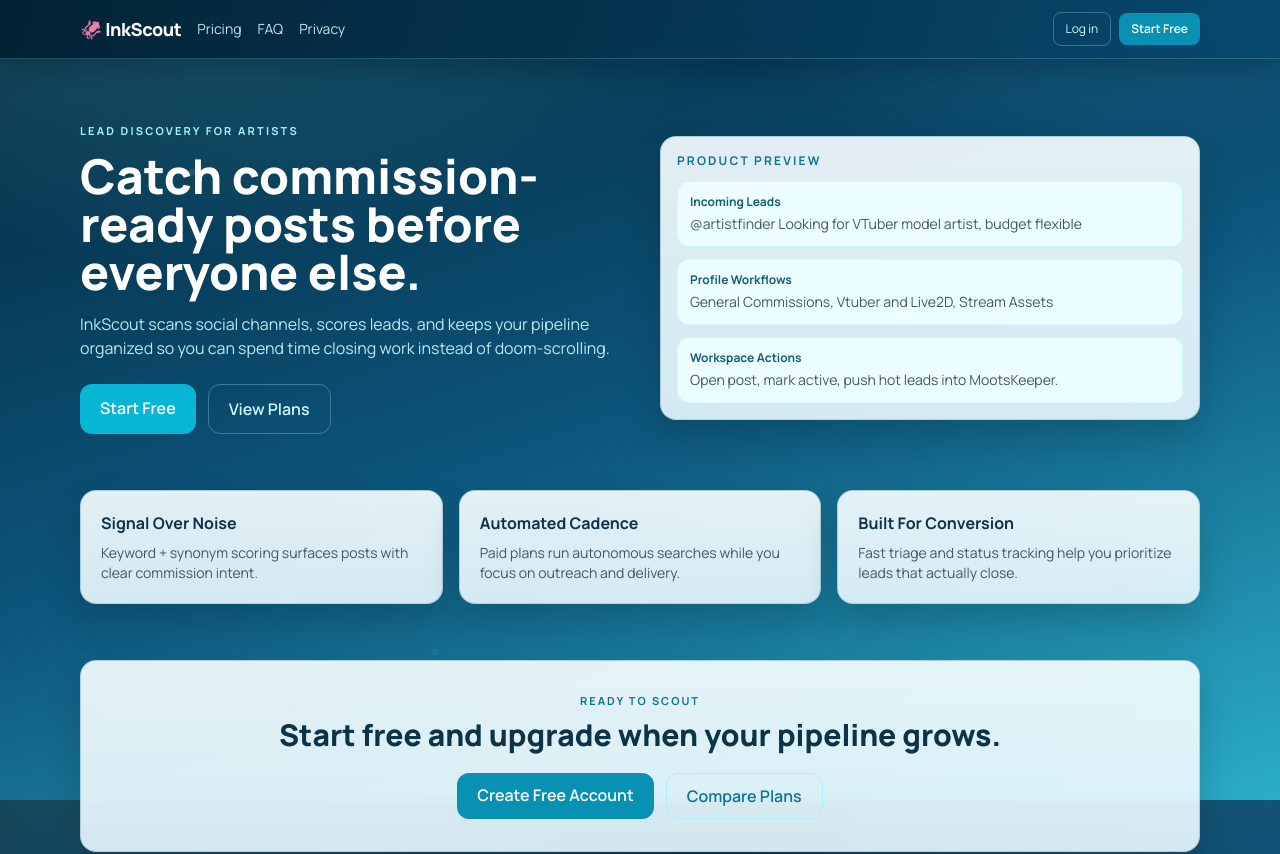
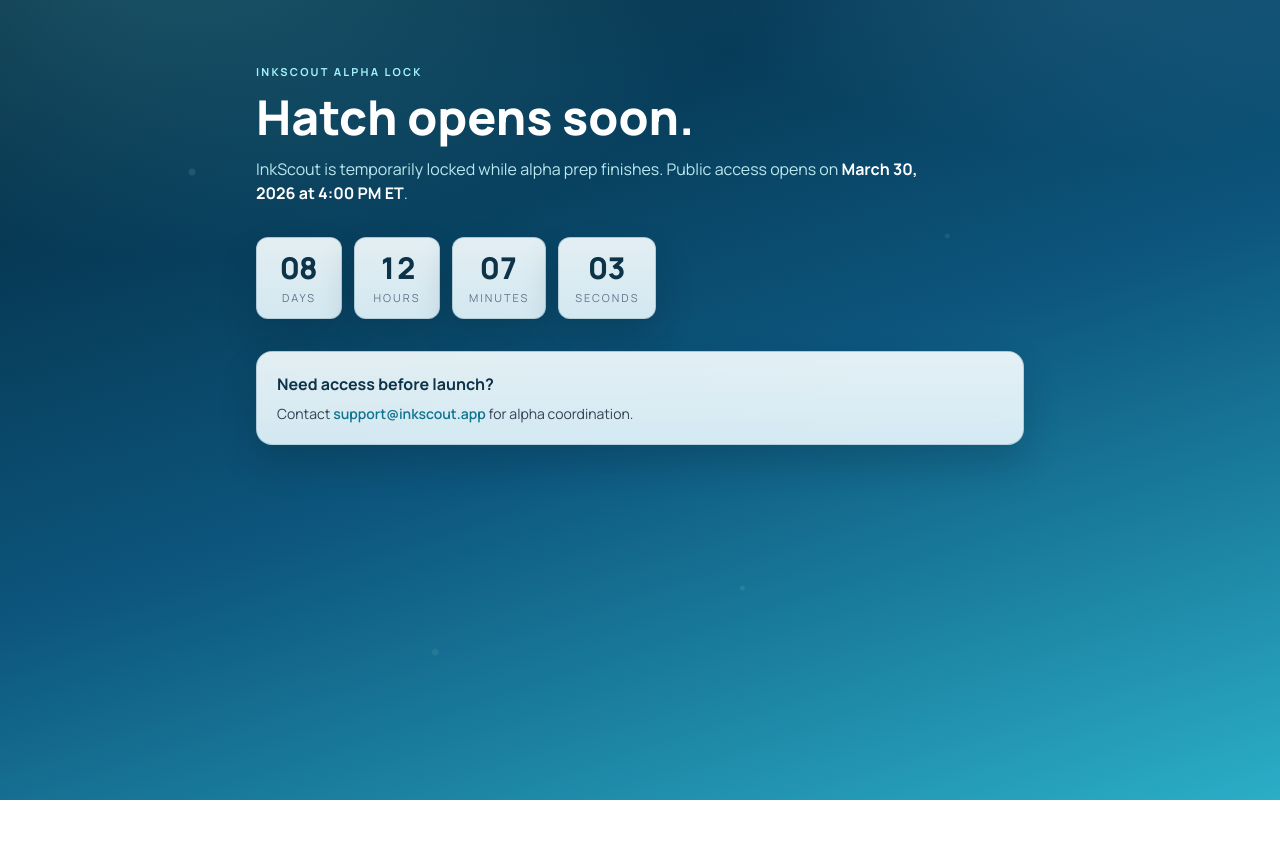
Before and after one commit to Mordraga/InkScout, a React (Vite) app in the folder frontend/: page / in a window 1280 px wide. Shown: the top 854 px of the page. After the commit the page ends 800 px from the top, so only its background shows below. Built offline with nearby package versions, Linux system fonts and the light colour scheme; no server answers.

Commit message:
No Peeking~

```diff
--- a/frontend/src/App.jsx
+++ b/frontend/src/App.jsx
@@ -1,7 +1,9 @@
-import React from 'react'
+import React, { useEffect, useState } from 'react'
 import { BrowserRouter, Navigate, Route, Routes } from 'react-router-dom'
+import { isLaunchLocked } from './launchGate.js'
 import ProtectedRoute from './components/ProtectedRoute.jsx'
 import { AuthProvider } from './contexts/AuthContext.jsx'
+import AlphaLockedPage from './pages/AlphaLockedPage.jsx'
 import AppPage from './pages/AppPage.jsx'
 import FaqPage from './pages/FaqPage.jsx'
 import HomePage from './pages/HomePage.jsx'
@@ -13,10 +15,23 @@
 import SignupPage from './pages/SignupPage.jsx'
 
 export default function App() {
+  const [nowMs, setNowMs] = useState(() => Date.now())
+
+  useEffect(() => {
+    const id = setInterval(() => setNowMs(Date.now()), 1000)
+    return () => clearInterval(id)
+  }, [])
+
+  const locked = isLaunchLocked(nowMs)
+
   return (
     <AuthProvider>
       <BrowserRouter>
         <Routes>
+          {locked ? (
+            <Route path="*" element={<AlphaLockedPage nowMs={nowMs} />} />
+          ) : (
+            <>
           <Route path="/" element={<HomePage />} />
           <Route path="/pricing" element={<PricingPage />} />
           <Route path="/faq" element={<FaqPage />} />
@@ -34,6 +49,8 @@
             )}
           />
           <Route path="*" element={<Navigate to="/" replace />} />
+            </>
+          )}
         </Routes>
       </BrowserRouter>
     </AuthProvider>
--- /dev/null
+++ b/frontend/src/components/BubbleBackdrop.jsx
@@ -0,0 +1,40 @@
+import React from 'react'
+
+const BUBBLES = [
+  { left: '4%', size: 14, duration: 22, delay: -2, drift: 14, alpha: 0.26 },
+  { left: '11%', size: 22, duration: 28, delay: -8, drift: -12, alpha: 0.2 },
+  { left: '18%', size: 10, duration: 20, delay: -5, drift: 10, alpha: 0.3 },
+  { left: '28%', size: 18, duration: 26, delay: -11, drift: 16, alpha: 0.24 },
+  { left: '36%', size: 12, duration: 24, delay: -3, drift: -10, alpha: 0.25 },
+  { left: '47%', size: 26, duration: 30, delay: -15, drift: 18, alpha: 0.18 },
+  { left: '56%', size: 9, duration: 19, delay: -9, drift: -8, alpha: 0.32 },
+  { left: '64%', size: 16, duration: 27, delay: -13, drift: 12, alpha: 0.22 },
+  { left: '73%', size: 13, duration: 23, delay: -4, drift: -14, alpha: 0.27 },
+  { left: '81%', size: 20, duration: 31, delay: -18, drift: 15, alpha: 0.21 },
+  { left: '89%', size: 11, duration: 21, delay: -7, drift: -11, alpha: 0.29 },
+  { left: '95%', size: 15, duration: 25, delay: -12, drift: 9, alpha: 0.24 },
+]
+
+export default function BubbleBackdrop() {
+  return (
+    <div className="marketing-bubbles" aria-hidden="true">
+      <div className="marketing-bubbles__mist" />
+      {BUBBLES.map((bubble, i) => (
+        <span
+          // Fixed seed values keep animation deterministic.
+          key={`bubble-${i}`}
+          className="ink-bubble"
+          style={{
+            left: bubble.left,
+            width: `${bubble.size}px`,
+            height: `${bubble.size}px`,
+            animationDuration: `${bubble.duration}s`,
+            animationDelay: `${bubble.delay}s`,
+            opacity: bubble.alpha,
+            '--bubble-drift': `${bubble.drift}px`,
+          }}
+        />
+      ))}
+    </div>
+  )
+}
--- a/frontend/src/components/MarketingLayout.jsx
+++ b/frontend/src/components/MarketingLayout.jsx
@@ -1,12 +1,16 @@
 import React from 'react'
 import { Link } from 'react-router-dom'
 import { useAuth } from '../contexts/AuthContext.jsx'
+import BubbleBackdrop from './BubbleBackdrop.jsx'
 
 export default function MarketingLayout({ children }) {
   const { user } = useAuth()
 
   return (
-    <div className="min-h-screen text-slate-100">
+    <div className="min-h-screen text-slate-100 relative overflow-hidden">
+      <BubbleBackdrop />
+
+      <div className="relative z-10">
         <header className="ink-header sticky top-0 z-30">
           <div className="max-w-6xl mx-auto px-4 py-3 flex items-center gap-4">
             <Link to="/" className="font-extrabold tracking-tight text-white text-lg">
@@ -43,5 +47,6 @@
           <Link to="/legal/refund" className="hover:text-white">Refunds</Link>
         </footer>
       </div>
+    </div>
   )
 }
--- a/frontend/src/index.css
+++ b/frontend/src/index.css
@@ -51,6 +51,38 @@
   animation: bubble-shift 22s linear infinite;
 }
 
+.marketing-bubbles {
+  position: fixed;
+  inset: 0;
+  pointer-events: none;
+  overflow: hidden;
+  z-index: 0;
+}
+
+.marketing-bubbles__mist {
+  position: absolute;
+  inset: 0;
+  opacity: 0.34;
+  background:
+    radial-gradient(480px 320px at 8% 92%, rgba(182, 244, 255, 0.18), transparent 60%),
+    radial-gradient(420px 260px at 78% 86%, rgba(177, 230, 253, 0.16), transparent 62%),
+    radial-gradient(620px 360px at 52% 108%, rgba(216, 247, 255, 0.14), transparent 63%);
+  animation: bubble-mist 20s ease-in-out infinite;
+}
+
+.ink-bubble {
+  position: absolute;
+  bottom: -16vh;
+  border-radius: 999px;
+  border: 1px solid rgba(236, 250, 255, 0.58);
+  background: radial-gradient(circle at 30% 28%, rgba(255, 255, 255, 0.88) 0, rgba(255, 255, 255, 0.15) 45%, rgba(255, 255, 255, 0.05) 100%);
+  box-shadow: inset 0 0 10px rgba(255, 255, 255, 0.22), 0 0 18px rgba(177, 238, 255, 0.17);
+  will-change: transform, opacity;
+  animation-name: bubble-rise;
+  animation-timing-function: linear;
+  animation-iteration-count: infinite;
+}
+
 .ink-header {
   background: linear-gradient(110deg, rgba(2, 31, 49, 0.92), rgba(7, 72, 109, 0.95));
   border-bottom: 1px solid rgba(121, 211, 240, 0.25);
@@ -85,6 +117,30 @@
   100% { transform: translateY(0); }
 }
 
+@keyframes bubble-rise {
+  0% {
+    transform: translate3d(calc(var(--bubble-drift) * -0.4), 0, 0) scale(0.9);
+    opacity: 0;
+  }
+  12% {
+    opacity: 1;
+  }
+  50% {
+    transform: translate3d(var(--bubble-drift), -55vh, 0) scale(1);
+    opacity: 0.86;
+  }
+  100% {
+    transform: translate3d(calc(var(--bubble-drift) * -0.75), -118vh, 0) scale(1.14);
+    opacity: 0;
+  }
+}
+
+@keyframes bubble-mist {
+  0% { transform: translateY(0); opacity: 0.34; }
+  50% { transform: translateY(-10px); opacity: 0.44; }
+  100% { transform: translateY(0); opacity: 0.34; }
+}
+
 @keyframes swell-in {
   0% {
     opacity: 0;
@@ -103,4 +159,24 @@
       radial-gradient(520px 320px at 95% -20%, rgba(133, 212, 245, 0.2), transparent 58%),
       linear-gradient(165deg, var(--ocean-deep) 0%, var(--ocean-mid) 56%, #259bb2 100%);
   }
+
+  .marketing-bubbles__mist {
+    opacity: 0.25;
+  }
+
+  .ink-bubble {
+    opacity: 0.16 !important;
+  }
 }
+
+@media (prefers-reduced-motion: reduce) {
+  #root {
+    animation: none;
+  }
+
+  #root::before,
+  .ink-bubble,
+  .marketing-bubbles__mist {
+    animation: none;
+  }
+}
--- /dev/null
+++ b/frontend/src/launchGate.js
@@ -0,0 +1,19 @@
+export const ALPHA_UNLOCK_AT_ISO = '2026-03-30T16:00:00-04:00'
+export const ALPHA_UNLOCK_AT_LABEL = 'March 30, 2026 at 4:00 PM ET'
+
+const ALPHA_UNLOCK_AT_MS = Date.parse(ALPHA_UNLOCK_AT_ISO)
+
+export function isLaunchLocked(nowMs = Date.now()) {
+  return nowMs < ALPHA_UNLOCK_AT_MS
+}
+
+export function getCountdown(nowMs = Date.now()) {
+  const diffMs = Math.max(0, ALPHA_UNLOCK_AT_MS - nowMs)
+  const totalSeconds = Math.floor(diffMs / 1000)
+  const days = Math.floor(totalSeconds / 86400)
+  const hours = Math.floor((totalSeconds % 86400) / 3600)
+  const minutes = Math.floor((totalSeconds % 3600) / 60)
+  const seconds = totalSeconds % 60
+
+  return { days, hours, minutes, seconds }
+}
--- /dev/null
+++ b/frontend/src/pages/AlphaLockedPage.jsx
@@ -0,0 +1,47 @@
+import React from 'react'
+import { ALPHA_UNLOCK_AT_LABEL, getCountdown } from '../launchGate.js'
+import { LEGAL_POLICY_META } from '../legal/policyMeta.js'
+
+function CountCard({ label, value }) {
+  return (
+    <div className="ink-panel rounded-xl px-4 py-3 min-w-[86px] text-center">
+      <p className="text-3xl font-extrabold text-[#0c3348] tabular-nums">{String(value).padStart(2, '0')}</p>
+      <p className="text-[11px] uppercase tracking-[0.18em] text-slate-500 mt-1">{label}</p>
+    </div>
+  )
+}
+
+export default function AlphaLockedPage({ nowMs }) {
+  const countdown = getCountdown(nowMs)
+
+  return (
+    <div className="min-h-screen text-slate-100 px-4">
+      <section className="max-w-3xl mx-auto pt-16 pb-14">
+        <p className="text-cyan-200 uppercase tracking-[0.2em] text-[11px] font-bold">InkScout Alpha Lock</p>
+        <h1 className="mt-3 text-4xl md:text-5xl font-extrabold text-white leading-tight">
+          Hatch opens soon.
+        </h1>
+        <p className="mt-4 text-cyan-100/90 text-sm md:text-base max-w-2xl">
+          InkScout is temporarily locked while alpha prep finishes. Public access opens on
+          {' '}<span className="font-bold text-white">{ALPHA_UNLOCK_AT_LABEL}</span>.
+        </p>
+
+        <div className="mt-8 flex flex-wrap gap-3">
+          <CountCard label="Days" value={countdown.days} />
+          <CountCard label="Hours" value={countdown.hours} />
+          <CountCard label="Minutes" value={countdown.minutes} />
+          <CountCard label="Seconds" value={countdown.seconds} />
+        </div>
+
+        <div className="ink-panel rounded-2xl p-5 mt-8 text-slate-700">
+          <p className="font-bold text-[#0c3348]">Need access before launch?</p>
+          <p className="text-sm mt-2">
+            Contact
+            {' '}<a href={LEGAL_POLICY_META.supportEmailMailto} className="text-cyan-700 hover:text-cyan-800 font-semibold">{LEGAL_POLICY_META.supportEmail}</a>
+            {' '}for alpha coordination.
+          </p>
+        </div>
+      </section>
+    </div>
+  )
+}
```
Lines whose indentation alone changed are shown as unchanged.
